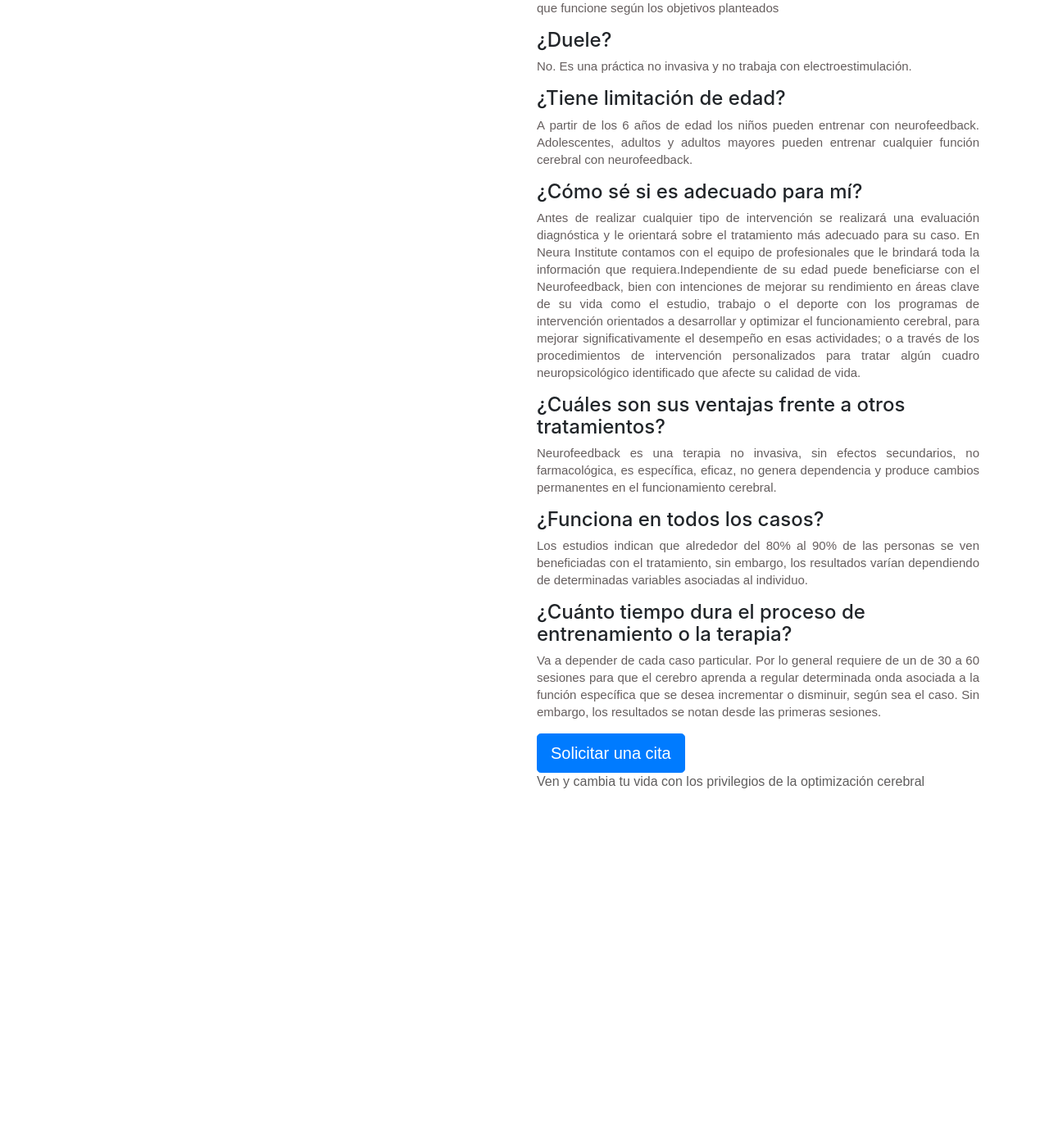
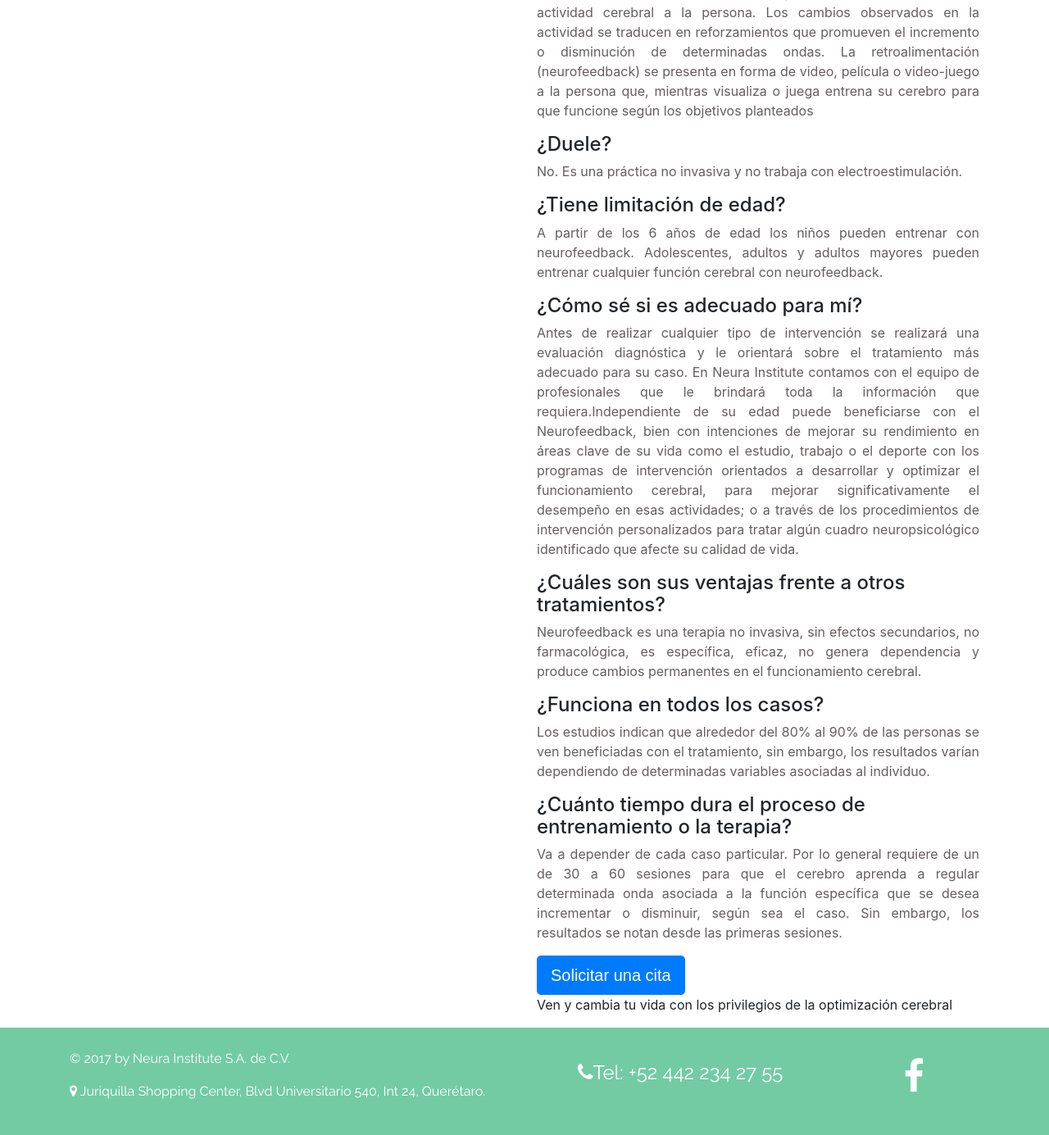
Before and after one commit to USB-VENEZUELA/NeurApp, a PHP site: page /html/neurofeedback.html in a window 1280 px wide. Shown: the part 968-2353 px from the top of the page at 82% size. Before the commit the page ends 1930 px from the top, so only its background shows below. Run offline with PHP 8.4, Linux system fonts and the light colour scheme; some libraries are stand-ins or nearby versions.

Commit message:
Now we have the pages contactos,aplicaciones,especialidades,neurofeedback,valoracion well structured, we have to solve the problem with little issues like links and displays

```diff
--- a/client/css/contacto.css
+++ b/client/css/contacto.css
@@ -1,46 +1,4 @@
 
-.container-fluid {
-
-	padding: 0;
-}
-
-.titles  {
-	font: normal normal normal 15px/1.4em raleway,sans-serif;
-	color : #605E5E;
-}
-
-
-header {
-	background-color: #f2f2f2;
-	padding: 10px;
-}
-
-.number {
-	color:#0db26b;
-	font-size: 26px;
-}
-
-.navbar-light {
-	background-color: white;
-	padding: 0px;
-
-}
-
-li {
-	margin-left: 35px;
-}
-a {
-	font-size: 22px;
-}
-.jumbotron {
-	background-color: #72cba3;
-	color: white;
-	padding: 30px;
-}
-
-.i-telephone {
-	padding-top: 20px;
-}
 
 #map {
 	height: 400px;
--- a/client/html/neurofeedback.html
+++ b/client/html/neurofeedback.html
@@ -6,11 +6,12 @@
 	<meta name="viewport" content="width=device-width, user-scalable=no, initial-scale=1.0, maximum-scale=1.0, minimum-scale=1.0">
 	<link rel="stylesheet" href="../css/bootstrap.min.css">
 	<link rel="stylesheet" href="../css/normalize.css">
-
-	<link rel="stylesheet" href="../css/contacto.css">
-	<link rel="stylesheet" href="../css/especialidades.css">
-	<link rel="stylesheet" href="../css/valoracion.css">
 	<link rel="stylesheet" href="../css/neurofeedback.css">
+	<link rel="stylesheet" href="../css/index.css">
+	<!--Fuente del footer-->
+	<link href="https://fonts.googleapis.com/css?family=Raleway" rel="stylesheet">
+	<!--Librería de fuentes e iconos-->
+	<link rel="stylesheet" href="../font-awesome-4.7.0/css/font-awesome.min.css">
 
 
 
@@ -133,6 +134,28 @@ Neurofeedback</h1>
 			</article>
 
 		</section>
+		<footer>
+			<div class="container">
+				<div class="row">
+					<div class="col-md-6">
+
+						<p>© 2017 by Neura Institute S.A. de C.V.</p>
+						<p> <i class="fa fa-map-marker" aria-hidden="true"></i> Juriquilla Shopping Center, Blvd Universitario 540, Int 24, Querétaro.</p>
+
+					</div>
+					<div class="col-md-4 contenedor-derecho text-center">
+
+						<p class="telefono"> <i class="fa fa-phone" aria-hidden="true"></i>Tel: +52 442 234 27 55</p>
+
+					</div>
+					<div class="col-md-2 contenedor-derecho text-center">
+
+						<a class="facebook" href="https://www.facebook.com/neurainstitute/" target="_blank"><i class="fa fa-facebook fa-2x" aria-hidden="true"></i></a>
+
+					</div>
+				</div>
+			</div>
+		</footer>
 
 	</div>
 
```
Also changed, not shown: client/html/aplicaciones.html (+28 -3 lines), client/html/contacto.html (+27 -1 lines), client/html/especialidades.html (+28 -3 lines), client/html/index.html (+4 -3 lines), client/html/valoracion.html (+27 -5 lines).
